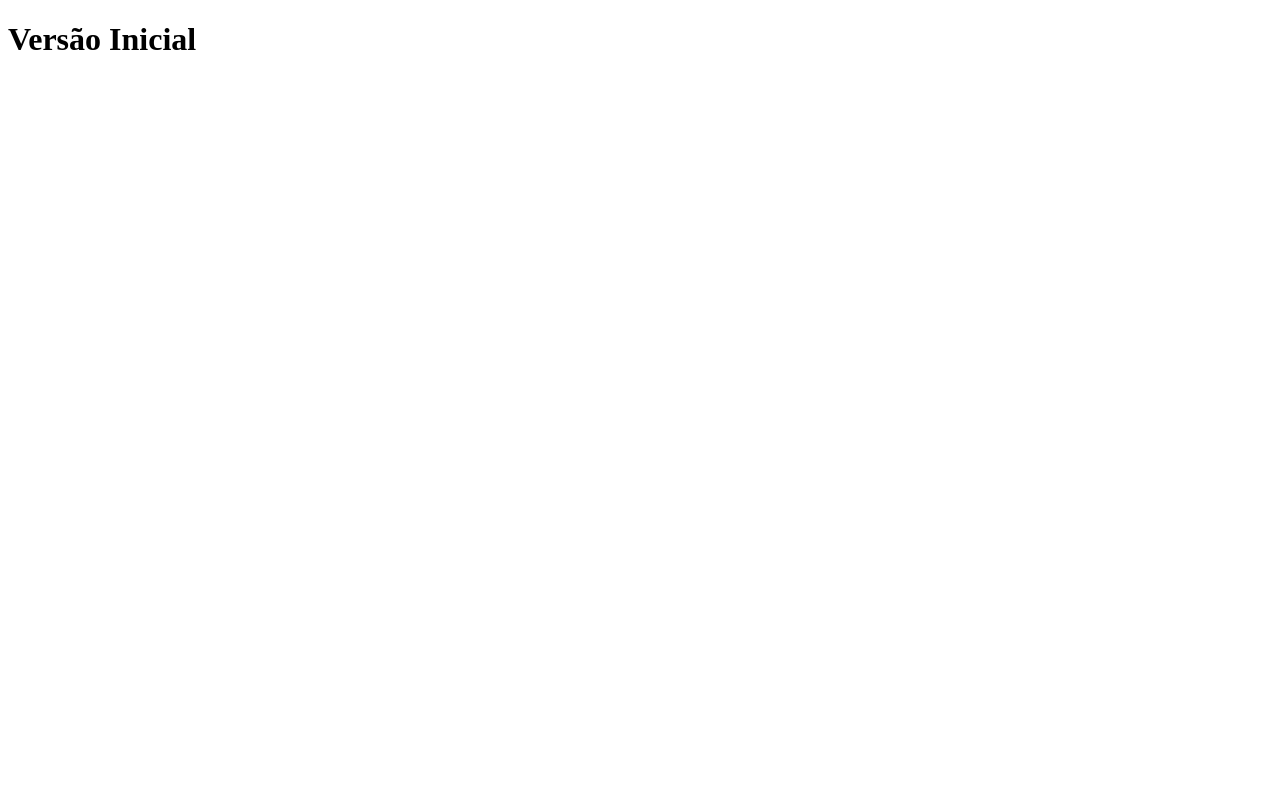
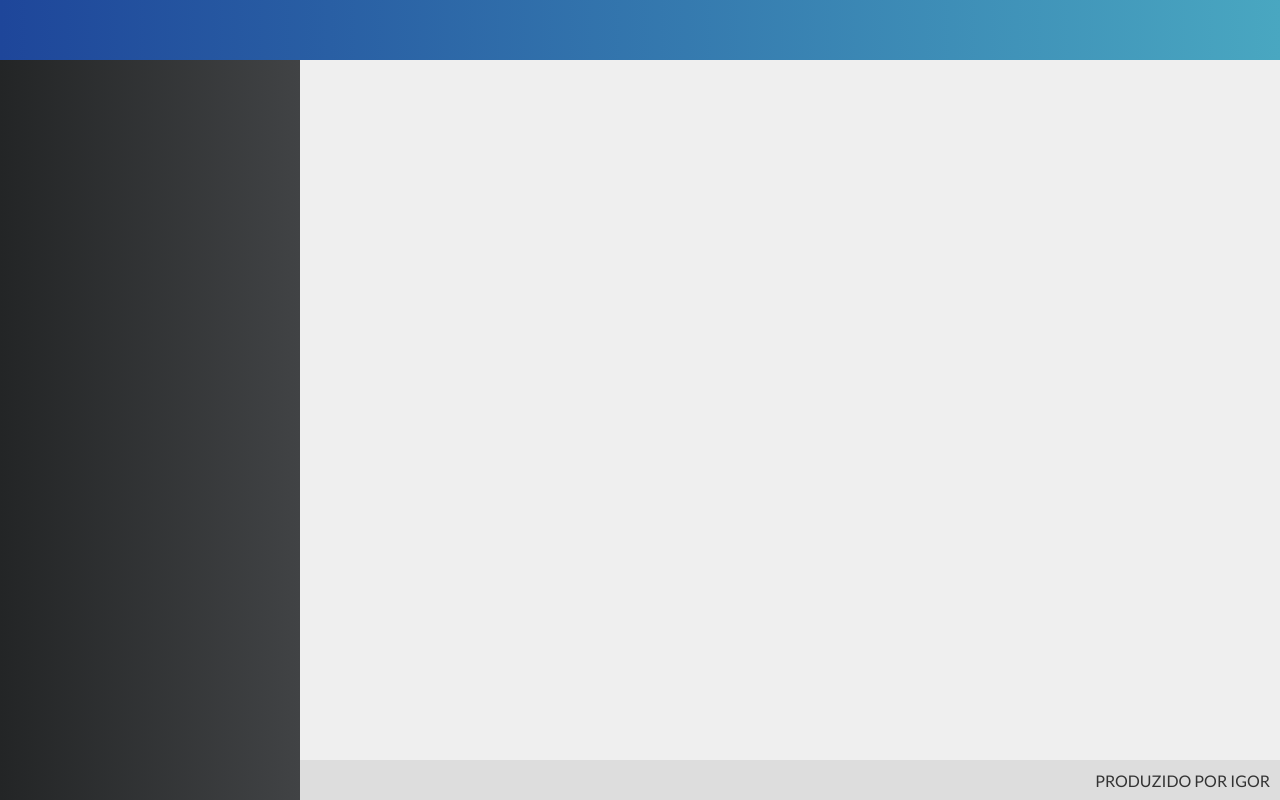
Before and after one commit to igorheije/knowledge, a Vue app in the folder frontend/: page / in a window 1280 px wide. Built offline with nearby package versions, Linux system fonts and the light colour scheme.

Commit message:
iniciando frontend

```diff
--- a/frontend/src/App.vue
+++ b/frontend/src/App.vue
@@ -1,15 +1,44 @@
 <template>
 	<div id="app">
-		<h1>Versão Inicial</h1>
+		<Header/>
+		<Menu/>
+		<Content/>
+		<Footer/>
 	</div>
 </template>
 
 <script>
+import Header from './components/template/Header'
+import Menu from './components/template/Menu'
+import Content from './components/template/Content'
+import Footer from './components/template/Footer'
+
 export default {
 	name: "App",
+	components:{Header,Menu,Content,Footer},
 }
 </script>
 
 <style>
+	*{
+		font-family: 'Lato', sans-serif;
 
+	}
+	body{
+		margin: 0;
+	}
+
+	#app{
+		-webkit-font-smoothing: antialiased;
+		-moz-osx-font-smoothing: grayscale;
+
+		height: 100vh;
+		display: grid;
+		grid-template-rows: 60px 1fr 40px;
+		grid-template-columns: 300px 1fr;
+		grid-template-areas:
+			"header header"
+			"menu content"
+			"menu footer";
+	}
 </style>
--- /dev/null
+++ b/frontend/src/components/template/Content.vue
@@ -0,0 +1,17 @@
+<template>
+  <div class="content"></div>
+</template>
+
+<script>
+export default {
+  name: 'Content'
+}
+</script>
+
+<style>
+  .content {
+    grid-area: content;
+    background-color: #efefef;
+    padding: 20px;
+  }
+</style>
--- /dev/null
+++ b/frontend/src/components/template/Footer.vue
@@ -0,0 +1,26 @@
+<template>
+  <footer class="footer">
+    <span>PRODUZIDO POR IGOR</span>
+  </footer>
+</template>
+
+<script>
+
+export default {
+  name: 'Footer'
+
+}
+</script>
+
+<style>
+  .footer{
+    grid-area: footer;
+    background-color: #ddd;
+    color: #333;
+
+    display: flex;
+    align-items: center;
+    justify-content: flex-end;
+    padding-right: 10px;
+  }
+</style>
--- /dev/null
+++ b/frontend/src/components/template/Header.vue
@@ -0,0 +1,20 @@
+<template>
+  <header class="header"></header>
+</template>
+
+<script>
+export default {
+  name: 'Header'
+}
+</script>
+
+<style>
+  .header{
+    grid-area: header;
+    background: linear-gradient(to right, #1e469a, #49a7c1);
+
+    display: flex;
+    justify-content: center;
+    align-items: center;
+  }
+</style>
--- /dev/null
+++ b/frontend/src/components/template/Menu.vue
@@ -0,0 +1,20 @@
+<template>
+  <aside class="menu"></aside>
+</template>
+
+<script>
+export default {
+  name: 'Menu'
+}
+</script>
+
+<style>
+  .menu{
+    grid-area: menu;
+    background: linear-gradient(to right, #232526, #414345);
+
+    display: flex;
+    flex-direction: column;
+    flex-wrap: wrap;
+  }
+</style>
```
Also changed, not shown: 1 other file (tests, documents, lock files or other folders).
